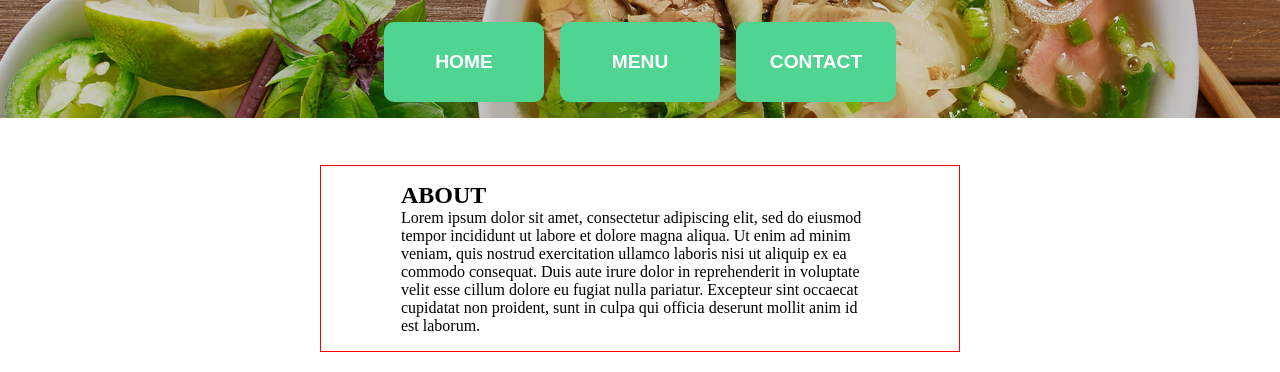
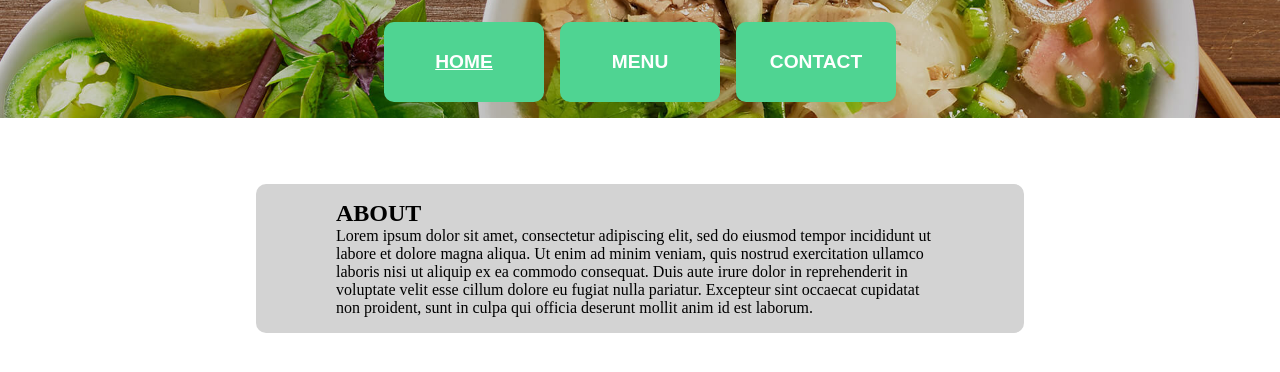
Before and after one commit to bphannavong/odin-restaurant, a website built with webpack: page src/template.html in a window 1280 px wide. Shown: the part 162-534 px from the top of the page. Built offline with nearby package versions, Linux system fonts and the light colour scheme.

Commit message:
Add selected class for home navbar button

```diff
--- a/src/init.js
+++ b/src/init.js
@@ -22,6 +22,8 @@ const contact = document.createElement('button');
 home.innerHTML = 'HOME';
 menu.innerHTML = 'MENU';
 contact.innerHTML = 'CONTACT';
+
+home.classList.add('selected');
 
 nav.appendChild(home);
 nav.appendChild(menu);
--- a/src/styles.css
+++ b/src/styles.css
@@ -49,7 +49,7 @@ h1 {
     transform: translate(50%);
 }
 
-#header button {
+.nav-bar button {
     border: none;
     border-radius: 10px;
     color: white;
@@ -61,11 +61,17 @@ h1 {
     height: 5rem;
 }
 
+.nav-bar button.selected {
+    text-decoration: underline;
+}
+
 #content div:first-child {
     display: grid;
     place-items: start;
-    border: 1px solid red;
+    border: none;
+    border-radius: 10px;
+    background-color: lightgray;
 
-    width: 50vw;
+    width: 60vw;
     padding: 1rem 5rem;
 }
```
Also changed, not shown: dist/bundle0afb815926dcaa6abf7e.js, dist/index.html, 2 other files.
